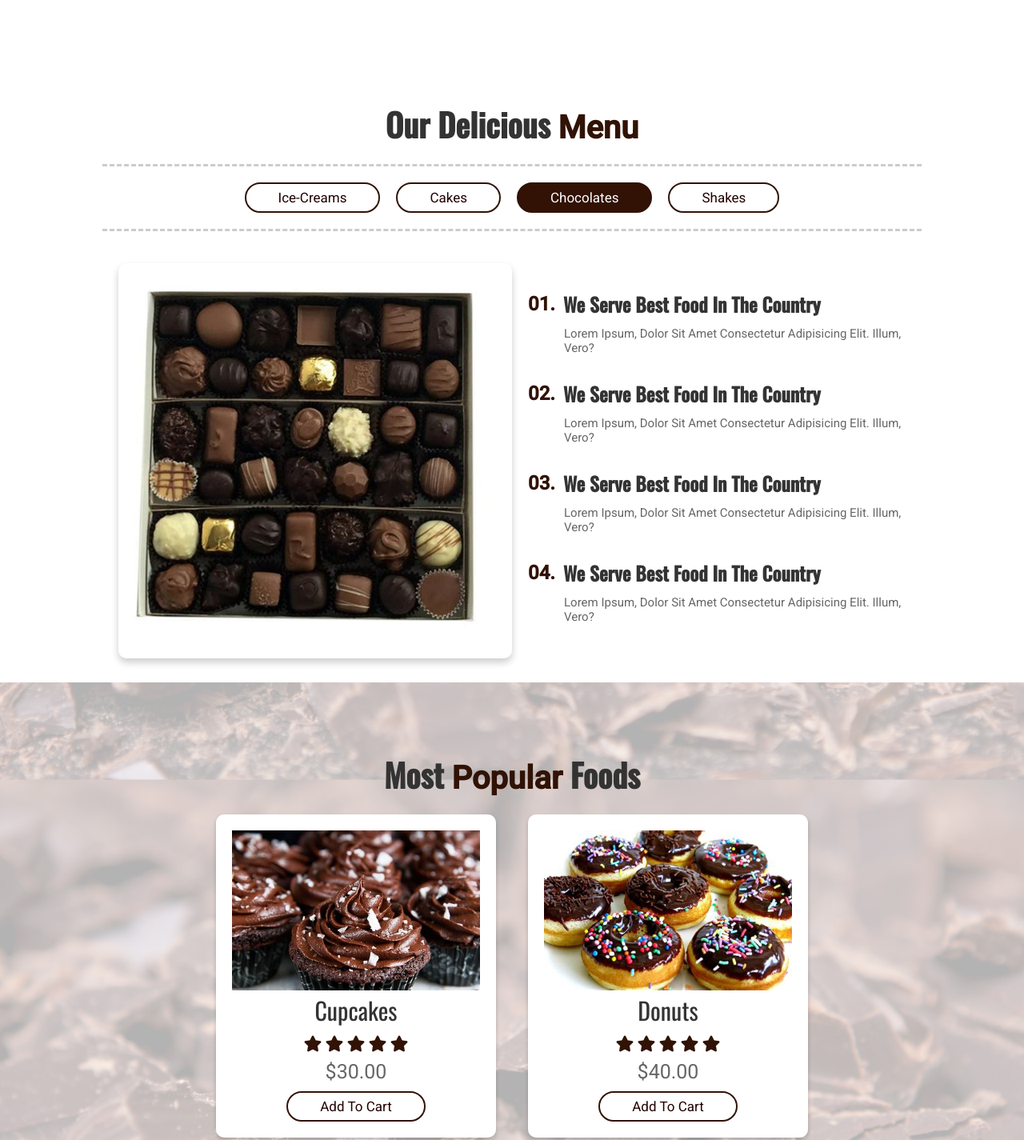
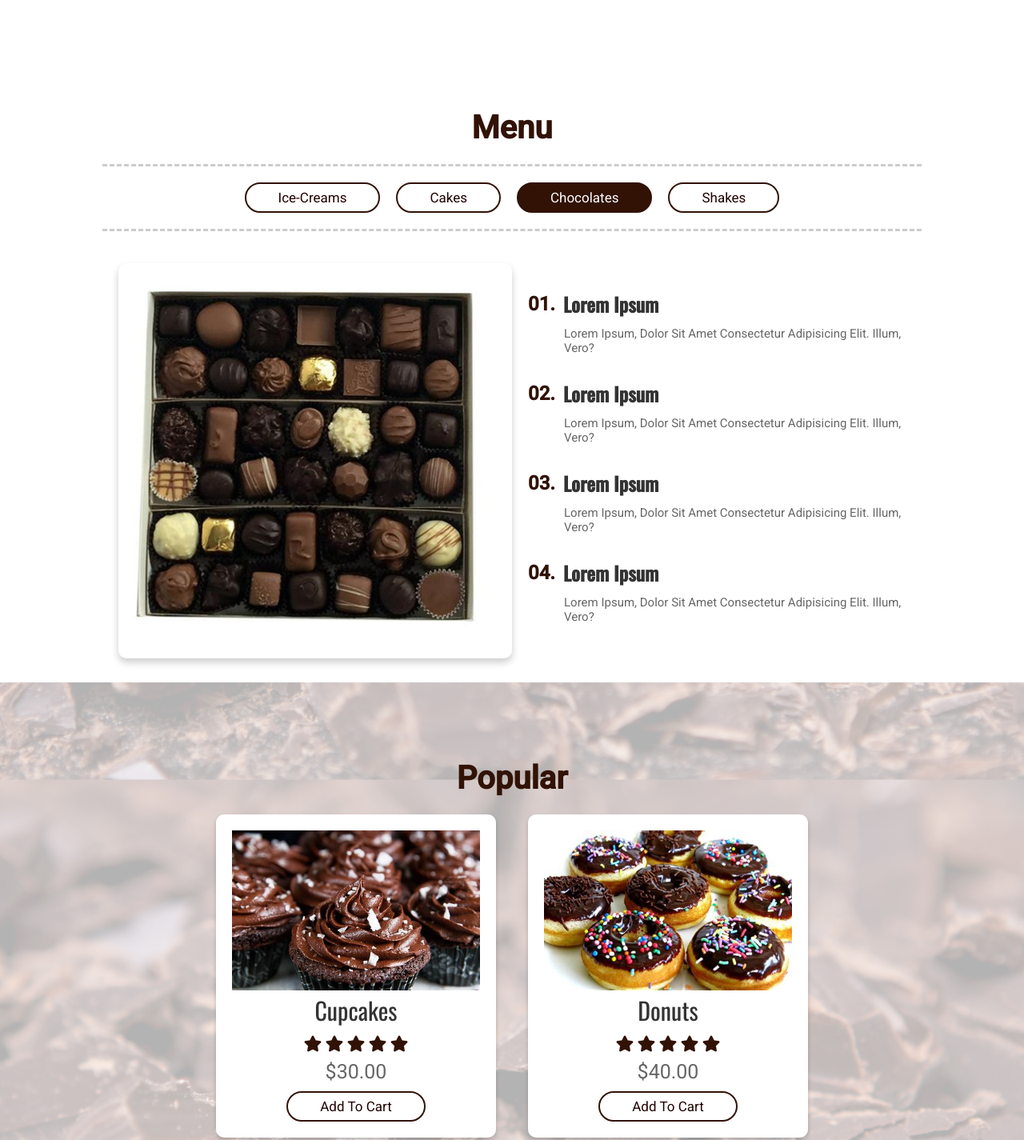
Before and after one commit to Yashvi30/Chocolate-website, a plain HTML site: page index.html in a window 1280 px wide. Shown: the part 1560-2985 px from the top of the page at 80% size. Drawn offline with nearby package versions, Linux system fonts and the light colour scheme.

Commit message:
first commit

```diff
--- a/index.html
+++ b/index.html
@@ -75,7 +75,7 @@
       <div class="image" data-aos="fade-right"></div>
 
       <div class="content" data-aos="fade-left">
-        <h3>A word about us</h3>
+        <h3>Lorem ipsum</h3>
         <p>
           Lorem ipsum dolor sit amet consectetur adipisicing elit. Ea
           accusantium eligendi a totam consequatur! Quis minus amet iusto iure
@@ -94,7 +94,7 @@
     <!-- about section ends -->
 
     <section class="menu" id="menu">
-      <h1 class="heading">our delicious <span>menu</span></h1>
+      <h1 class="heading"><span>menu</span></h1>
 
       <ul class="list" data-aos="fade-down">
         <li class="btn" data-src="./image/ice-cream3.jpeg">Ice-creams</li>
@@ -112,28 +112,28 @@
 
         <div class="content">
           <div class="info">
-            <h3><span>01.</span> we serve best food in the country</h3>
+            <h3><span>01.</span> Lorem ipsum</h3>
             <p>
               Lorem ipsum, dolor sit amet consectetur adipisicing elit. Illum,
               vero?
             </p>
           </div>
           <div class="info">
-            <h3><span>02.</span> we serve best food in the country</h3>
+            <h3><span>02.</span> Lorem ipsum</h3>
             <p>
               Lorem ipsum, dolor sit amet consectetur adipisicing elit. Illum,
               vero?
             </p>
           </div>
           <div class="info">
-            <h3><span>03.</span> we serve best food in the country</h3>
+            <h3><span>03.</span> Lorem ipsum</h3>
             <p>
               Lorem ipsum, dolor sit amet consectetur adipisicing elit. Illum,
               vero?
             </p>
           </div>
           <div class="info">
-            <h3><span>04.</span> we serve best food in the country</h3>
+            <h3><span>04.</span> Lorem ipsum</h3>
             <p>
               Lorem ipsum, dolor sit amet consectetur adipisicing elit. Illum,
               vero?
@@ -146,7 +146,7 @@
     <!-- popular section starts  -->
 
     <section class="popular" id="popular">
-      <h1 class="heading">most <span>popular</span> foods</h1>
+      <h1 class="heading"><span>Popular</span></h1>
 
       <div class="box-container">
         <div class="box" data-aos="fade-right">
@@ -212,7 +212,7 @@
     <!-- gallery section starts  -->
 
     <section class="gallery" id="gallery">
-      <h1 class="heading">our food <span>gallery</span></h1>
+      <h1 class="heading"><span>Gallery</span></h1>
 
       <div class="box-container">
         <div class="box" data-aos="fade-up">
@@ -252,7 +252,7 @@
     <!-- order section starts  -->
 
     <section class="order" id="order">
-      <h1 class="heading">make an <span>order</span></h1>
+      <h1 class="heading"><span>Order NOW!</span></h1>
 
       <div class="row">
         <form action="" data-aos="fade-right">
```
